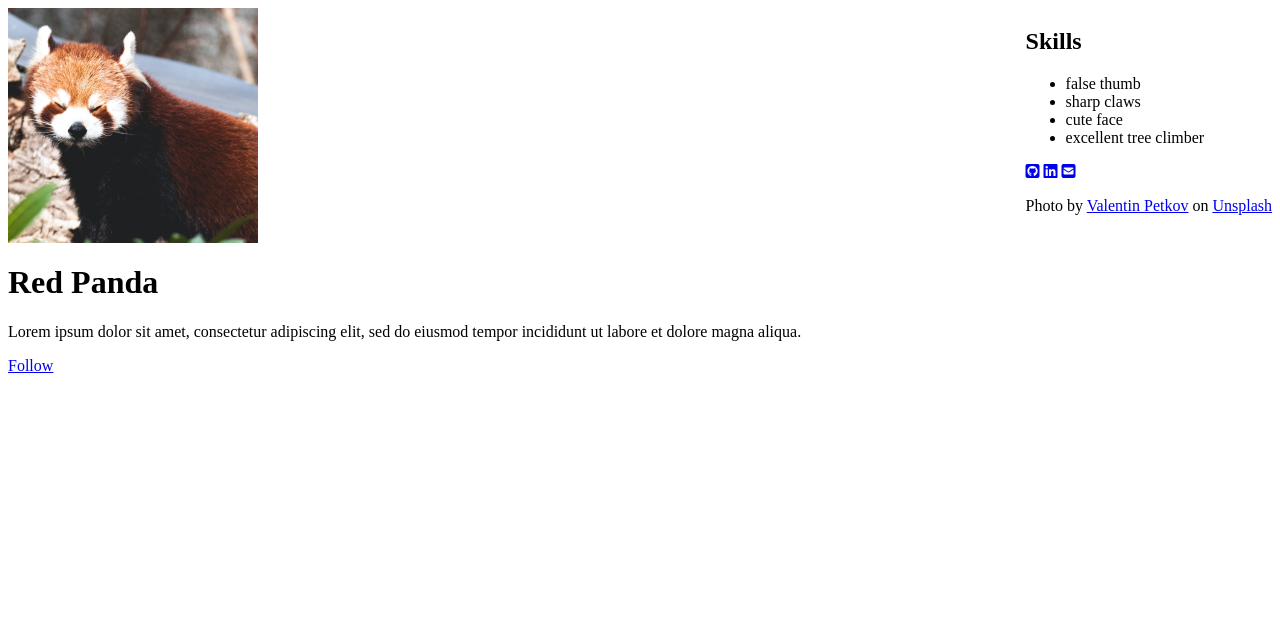
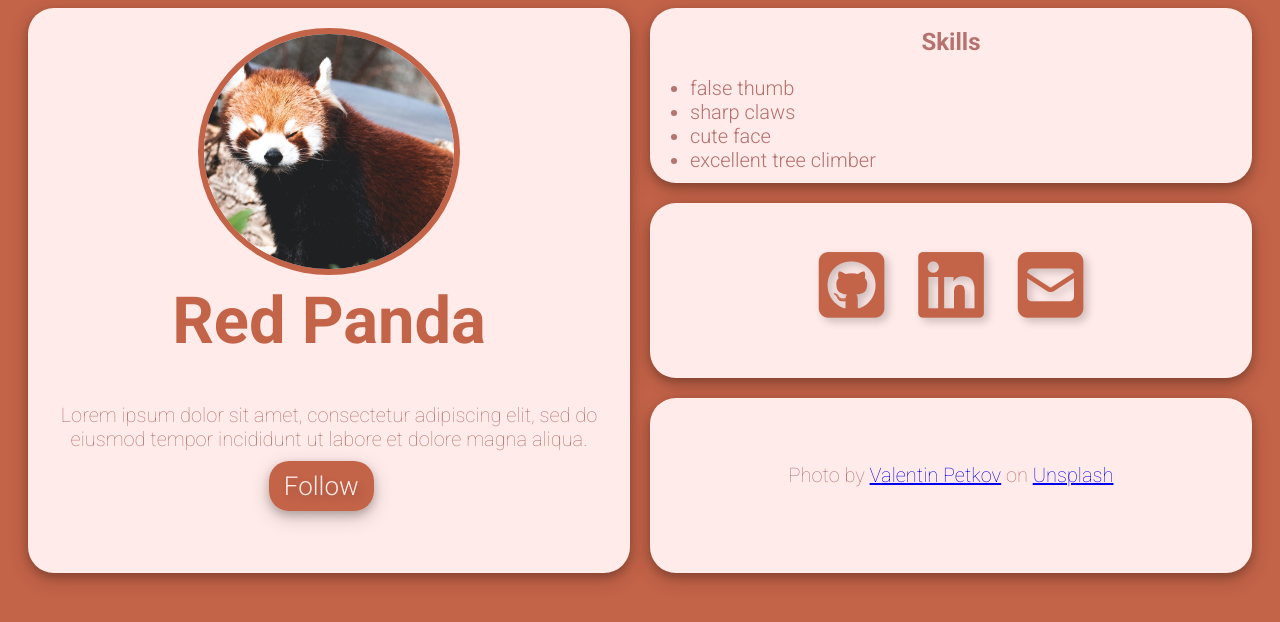
Before and after one commit to alexaagithub/ex-thetechcareerGPS, a plain HTML site: page docs/index.html in a window 1280 px wide. Drawn offline with Linux system fonts and the light colour scheme.

Commit message:
changed link

```diff
--- a/docs/index.html
+++ b/docs/index.html
@@ -2,7 +2,7 @@
 <html>
 	<head>
 		<!-- link to css file -->
-		<link rel="stylesheet" href="landing_page.css">
+		<link rel="stylesheet" href="style.css">
 
 		<title>Red Panda</title>
 		<meta charset="utf-8">
```
